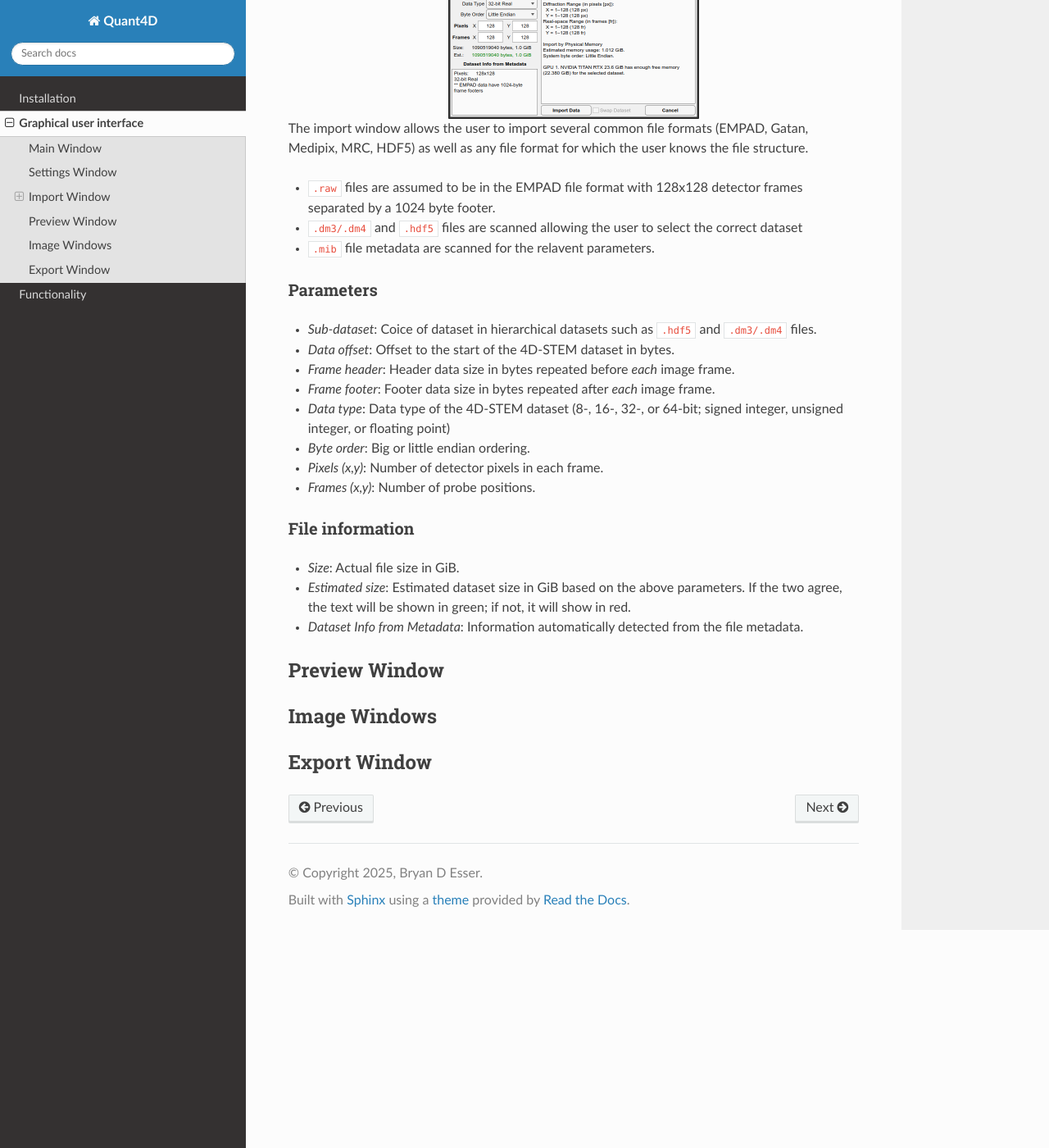
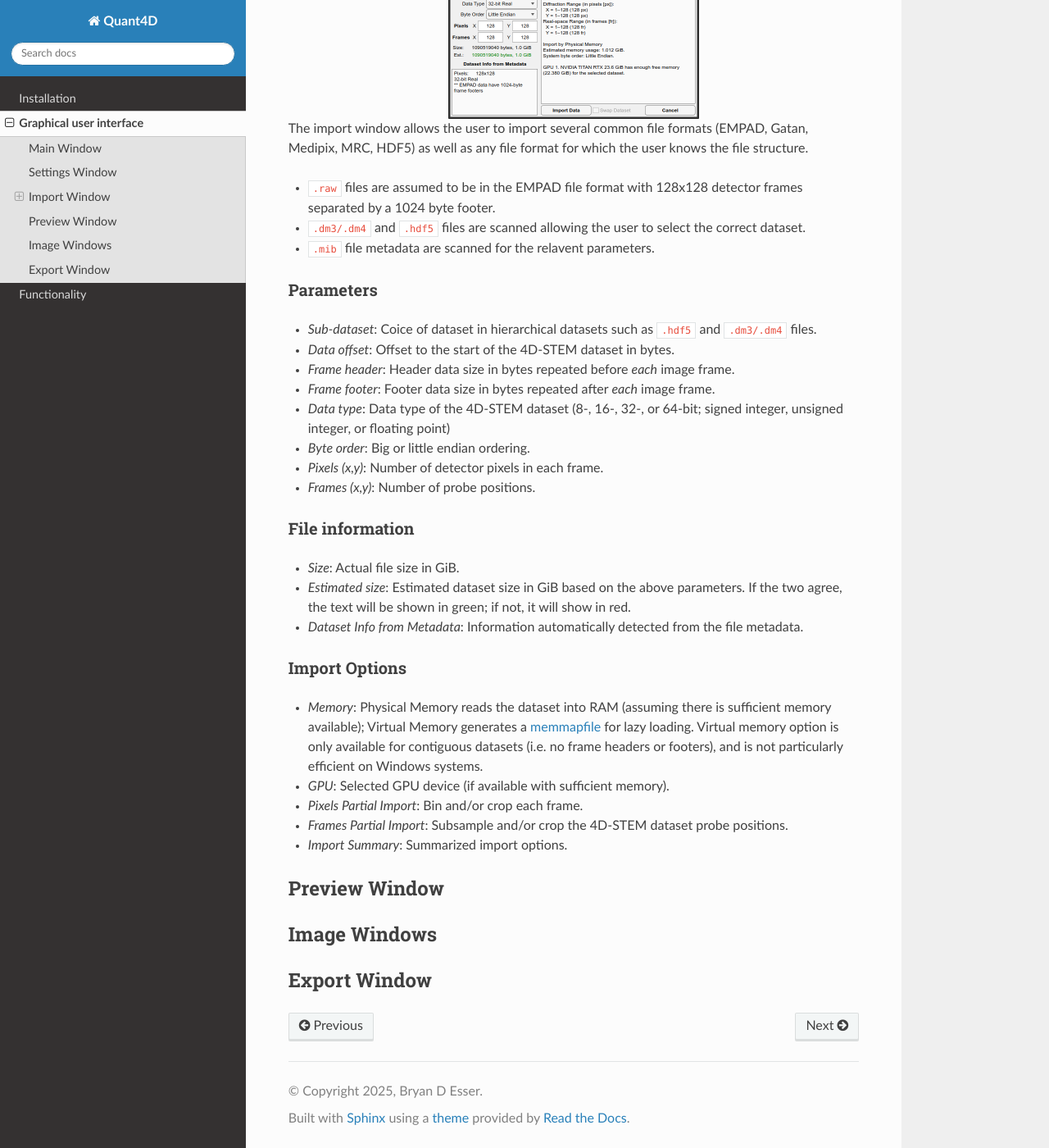
Before and after one commit to bryandesser/Quant4D, a Sphinx documentation site: the page built from docs/source/graphical_user_interface.rst, in a window 1280 px wide and 1400 px high, scrolled down 523 px. Shown: the whole window at 82% size. Built offline with Sphinx 7.4.7 and the Read the Docs theme 3.1.0, drawn with Linux system fonts in a browser that asks for light colours; pages that are not in the unit, such as notebooks, are missing from menus.

Commit message:
modified:   docs/source/graphical_user_interface.rst

```diff
--- a/docs/source/graphical_user_interface.rst
+++ b/docs/source/graphical_user_interface.rst
@@ -19,7 +19,7 @@ Import Window
 The import window allows the user to import several common file formats (EMPAD, Gatan, Medipix, MRC, HDF5) as well as any file format for which the user knows the file structure.
 
 * ``.raw`` files are assumed to be in the EMPAD file format with 128x128 detector frames separated by a 1024 byte footer.
-* ``.dm3/.dm4`` and ``.hdf5`` files are scanned allowing the user to select the correct dataset
+* ``.dm3/.dm4`` and ``.hdf5`` files are scanned allowing the user to select the correct dataset.
 * ``.mib`` file metadata are scanned for the relavent parameters.
 
 Parameters
@@ -39,6 +39,14 @@ File information
 * `Estimated size`: Estimated dataset size in GiB based on the above parameters. If the two agree, the text will be shown in green; if not, it will show in red.
 * `Dataset Info from Metadata`: Information automatically detected from the file metadata.
 
+Import Options
+^^^^^^^^^^^^^^
+* `Memory`: Physical Memory reads the dataset into RAM (assuming there is sufficient memory available); Virtual Memory generates a `memmapfile <https://www.mathworks.com/help/matlab/ref/memmapfile.html>`_ for lazy loading. Virtual memory option is only available for contiguous datasets (i.e. no frame headers or footers), and is not particularly efficient on Windows systems.
+* `GPU`: Selected GPU device (if available with sufficient memory).
+* `Pixels Partial Import`: Bin and/or crop each frame.
+* `Frames Partial Import`: Subsample and/or crop the 4D-STEM dataset probe positions.
+* `Import Summary`: Summarized import options.
+
 Preview Window
 **************
 Image Windows
```
